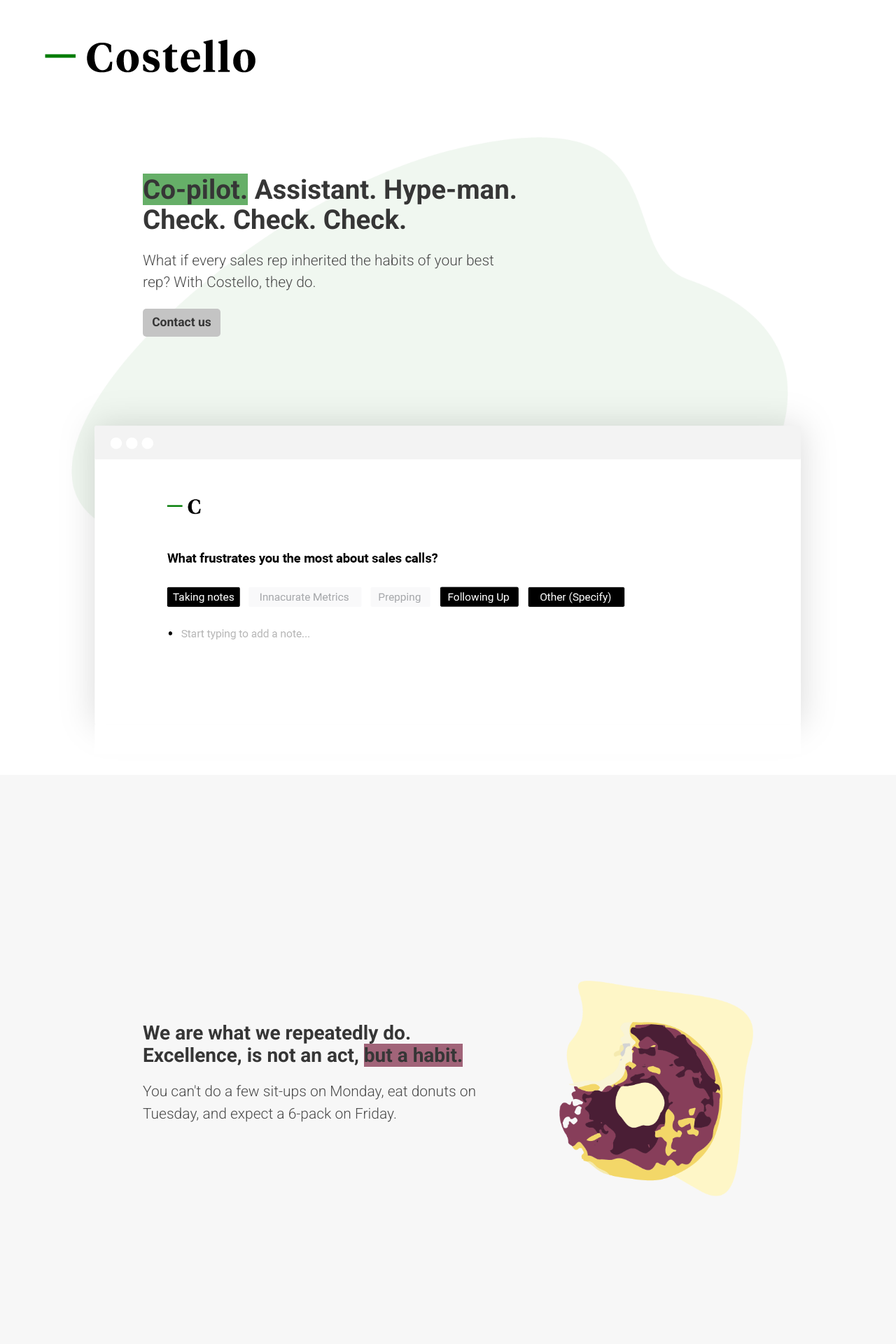
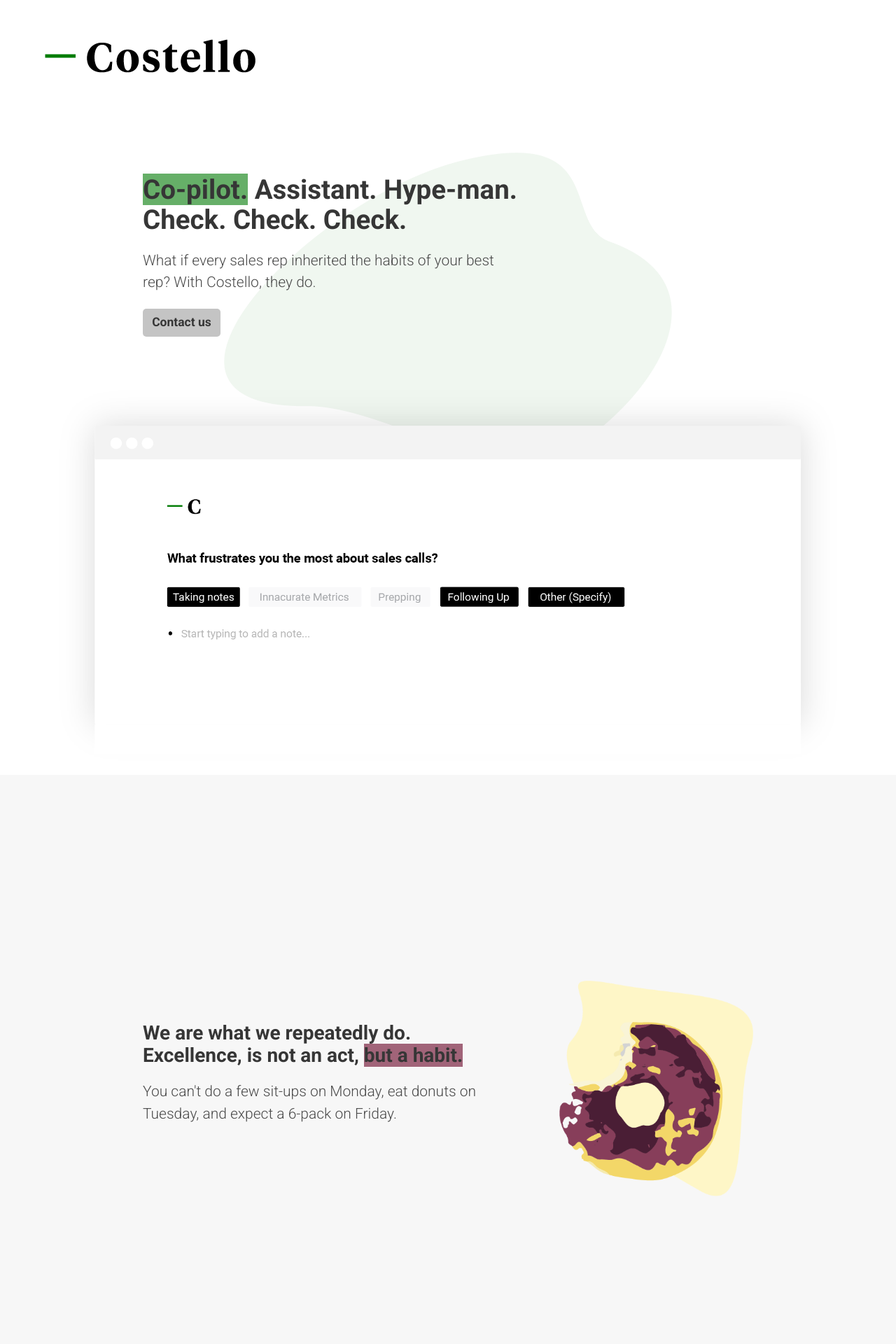
Before and after one commit to danieljbell/cloudcannon-test, a Jekyll site: the page built from index.html, in a window 1280 px wide. Shown: the top 1920 px of the page at 70% size. Built offline with Jekyll 4.4.1, drawn with Linux system fonts in a browser that asks for light colours; the list of posts is cut into pages by our own code.

Commit message:
updating images and styles

```diff
--- a/_includes/home/enter-costello.html
+++ b/_includes/home/enter-costello.html
@@ -2,7 +2,7 @@
   <div class="container">
     <div class="columns">
       <div class="home__enter-costello-copy column is-full">
-        <div class="content is-medium">
+        <div class="content is-large">
           {% include elements/title.html
             size="2"
             strong=true
--- a/_includes/home/prep.html
+++ b/_includes/home/prep.html
@@ -1,11 +1,12 @@
 <section class="home__prep section greenbg">
   <div class="container home__prep-container">
-    <div class="home__prep-image">
+    <div class="columns">
+      <div class="home__prep-image column is-half">
         {% include elements/image.html
           src="home/prep.png"
         %}
       </div>
-    <div class="home__prep-copy content is-large">
+      <div class="home__prep-copy column is-half content is-large">
         {% include elements/title.html
           size="3"
           strong=true
@@ -19,4 +20,5 @@
         </p>
       </div>
     </div>
+  </div>
 </section>
--- a/_sass/_section.scss
+++ b/_sass/_section.scss
@@ -1,16 +1,15 @@
 .section {
-  align-items: flex-start;
-  display: flex;
   padding: 5rem 2rem;
 
   @media(min-width: $desktop) {
-    align-items: center;
     padding: 21rem 2rem;
   }
 
+  .columns {
+    align-items: center;
+  }
+
   .content {
-    align-items: center;
-
     h2 {
       font-weight: $font-bold;
     }
--- a/_sass/home/_intro.scss
+++ b/_sass/home/_intro.scss
@@ -10,7 +10,13 @@
 
   @media(min-width: $tablet) {
     background-position: 40% 50%;
+    background-size: 60%;
     padding-bottom: 0;
+  }
+
+  @media(min-width: $widescreen) {
+    background-position: 50% 33%;
+    background-size: 50%;
   }
 
   .level-item {
--- a/_sass/home/_prep.scss
+++ b/_sass/home/_prep.scss
@@ -1,34 +1,6 @@
 .home__prep {
   &-container {
     align-items: center;
-    display: flex;
-    flex-direction: column;
-    width: 100%;
-
-    @media(min-width: $tablet) {
-      flex-direction: row;
-    }
-  }
-
-  &-image {
-    margin-bottom: 5rem;
-    width: 100%;
-
-    @media(min-width: $tablet) {
-      width: 50%;
-    }
-  }
-
-  &-image img {
-    padding: 0 2rem;
-
-    @media(min-width: 500px) {
-      padding: 0 5rem;
-    }
-
-    @media(min-width: $tablet) {
-      padding: unset;
-    }
   }
 
   .content {
```
Also changed, not shown: assets/images/home/discovery.png, assets/images/home/prep.png. Lines whose indentation alone changed are shown as unchanged.
